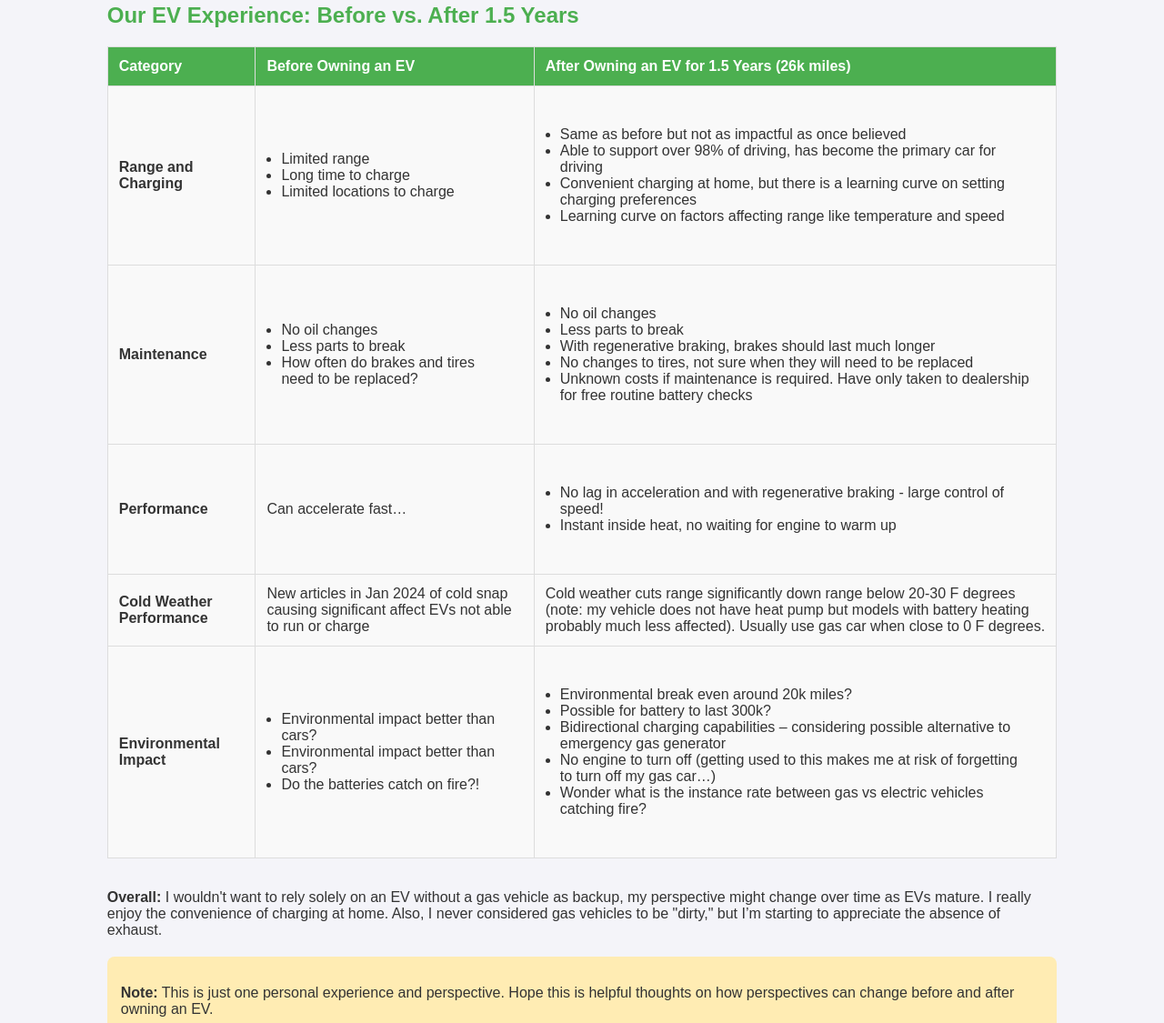
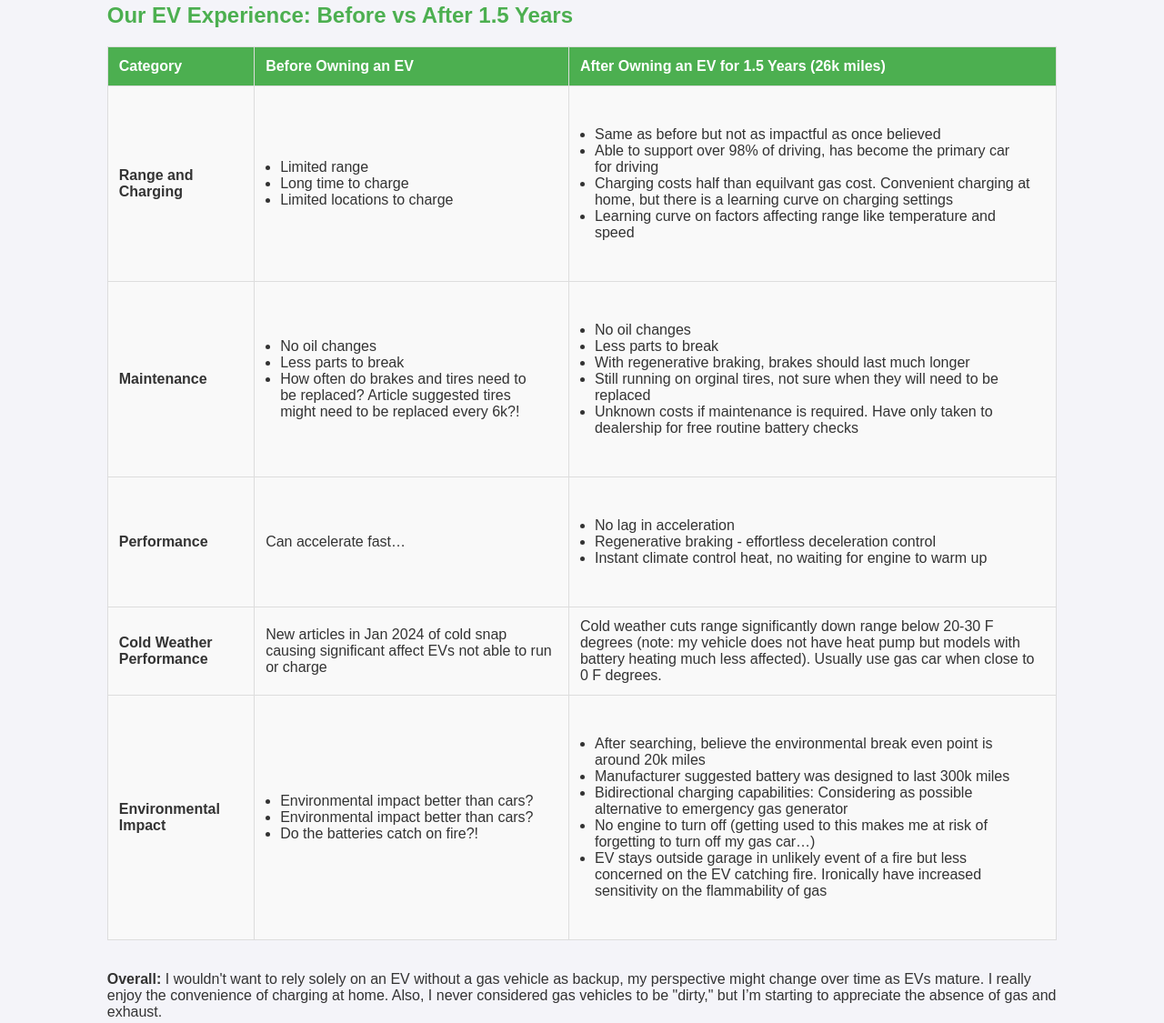
Before and after one commit to kerryurie/Profile, a plain HTML site: page EV.html in a window 1280 px wide. Shown: the part 328-1453 px from the top of the page at 91% size. Drawn offline with Linux system fonts and the light colour scheme.

Commit message:
Add files via upload

```diff
--- a/EV.html
+++ b/EV.html
@@ -104,7 +104,7 @@
 
         </section>
 
-        <h2>Our EV Experience: Before vs. After 1.5 Years</h2>
+        <h2> Our EV Experience: Before vs After 1.5 Years </h2>
         <table>
             <thead>
                 <tr>
@@ -125,7 +125,7 @@
                     <td><ul>
                         <li>Same as before but not as impactful as once believed</li>
                         <li>Able to support over 98% of driving, has become the primary car for driving </li>
-                        <li>Convenient charging at home, but there is a learning curve on setting charging preferences</li>
+                        <li>Charging costs half than equilvant gas cost. Convenient charging at home, but there is a learning curve on charging settings</li>
                         <li>Learning curve on factors affecting range like temperature and speed</li>
                     </ul></td>
                 </tr>
@@ -134,13 +134,13 @@
                     <td><ul>
                         <li>No oil changes</li>
                         <li>Less parts to break</li>
-                        <li>How often do brakes and tires need to be replaced?</li>
+                        <li>How often do brakes and tires need to be replaced? Article suggested tires might need to be replaced every 6k?!</li>
                     </ul></td>
                     <td><ul>
                         <li>No oil changes</li>
                         <li>Less parts to break</li>
                         <li>With regenerative braking, brakes should last much longer </li>
-                        <li>No changes to tires, not sure when they will need to be replaced</li>
+                        <li>Still running on orginal tires, not sure when they will need to be replaced</li>
                         <li>Unknown costs if maintenance is required. Have only taken to dealership for free routine battery checks</li>
                     </ul></td>
                 </tr>
@@ -148,8 +148,9 @@
                     <td><b>Performance</b></td>
                     <td>Can accelerate fast…</td>
                     <td><ul>
-                        <li>No lag in acceleration and with regenerative braking - large control of speed!</li>
-                        <li>Instant inside heat, no waiting for engine to warm up</li>
+                        <li>No lag in acceleration</li>
+                        <li>Regenerative braking - effortless deceleration control</li>
+                        <li>Instant climate control heat, no waiting for engine to warm up</li>
                     </ul></td>
                 </tr>
 
@@ -157,7 +158,7 @@
                     <td><b>Cold Weather Performance</b></td>
                     <td>New articles in Jan 2024 of cold snap causing significant affect EVs not able to run or charge</td>
                     <td>Cold weather cuts range significantly down range below 20-30 F degrees (note: my vehicle does not have heat pump
-                        but models with battery heating probably much less affected). Usually use gas car when close to 0 F degrees. </td>
+                        but models with battery heating much less affected). Usually use gas car when close to 0 F degrees. </td>
                 </tr>
                 <tr>
                     <td><b>Environmental Impact</b></td>
@@ -167,11 +168,11 @@
                         <li>Do the batteries catch on fire?!</li>
                     </ul></td>
                     <td> <ul>
-                        <li>Environmental break even around 20k miles?</li>
-                        <li>Possible for battery to last 300k?</li>
-                        <li>Bidirectional charging capabilities – considering possible alternative to emergency gas generator</li>
+                        <li>After searching, believe the environmental break even point is around 20k miles</li>
+                        <li>Manufacturer suggested battery was designed to last 300k miles</li>
+                        <li>Bidirectional charging capabilities: Considering as possible alternative to emergency gas generator</li>
                         <li>No engine to turn off (getting used to this makes me at risk of forgetting to turn off my gas car…)</li>
-                        <li>Wonder what is the instance rate between gas vs electric vehicles catching fire?</li>
+                        <li>EV stays outside garage in unlikely event of a fire but less concerned on the EV catching fire. Ironically have increased sensitivity on the flammability of gas</li>
                     </ul></td>
                 </tr>
             </tbody>
@@ -180,7 +181,9 @@
         <p> <b> Overall:</b> I wouldn't want to rely solely on an EV without a gas vehicle as backup,
                 my perspective might change over time as EVs mature. I really enjoy the convenience
                 of charging at home. Also, I never considered gas vehicles to be "dirty," but
-                I’m starting to appreciate the absence of exhaust.</p>
+                I’m starting to appreciate the absence of gas and exhaust.</p>
+                <br />
+
         <div class="note">
 
             <p><strong>Note:</strong> This is just one personal experience and perspective. Hope this is
```
